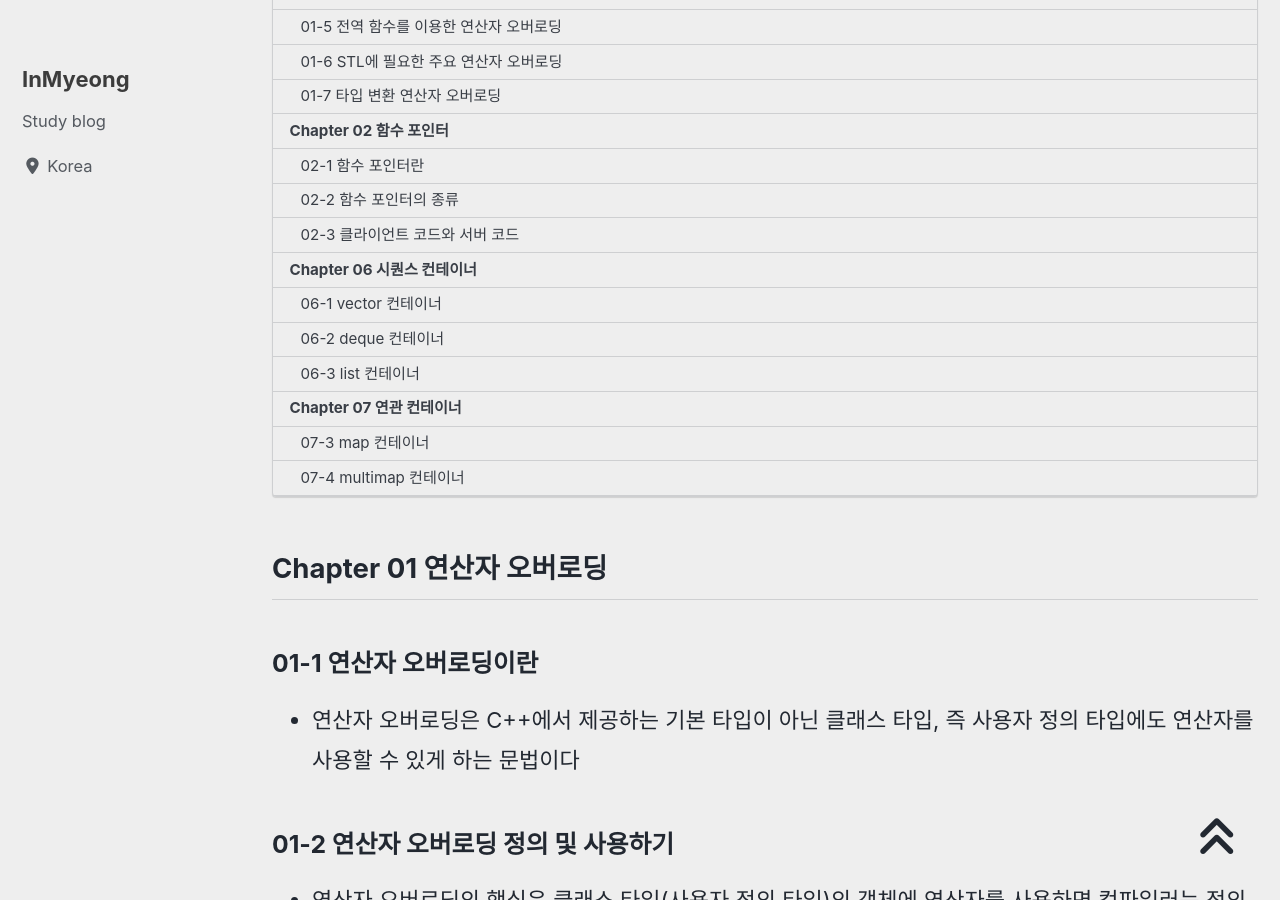
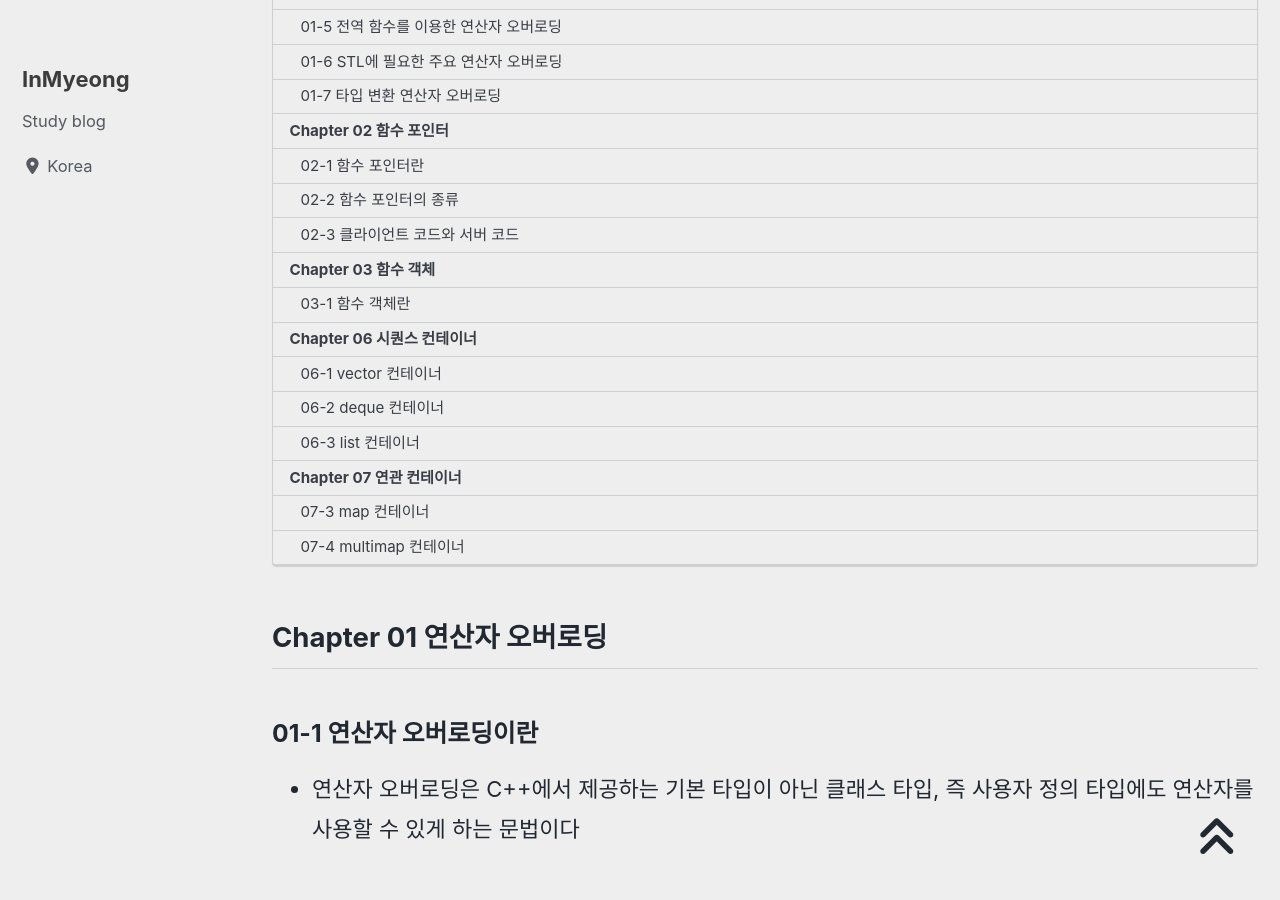
Before and after one commit to devMyeong/devMyeong.github.io, a Jekyll site: the page built from _posts/stl/2021-08-12-cpp-stl.md, in a window 1280 px wide and 900 px high, scrolled down 468 px. Built offline with Jekyll 4.4.1, drawn with Linux system fonts in a browser that asks for light colours; cached includes are drawn as plain includes; nearby versions of some CDN libraries; some web fonts are replaced; comment, search, counter and statistics services are not loaded; some of the changed text lies outside the part shown.

Commit message:
update stl chapter 03-1

```diff
--- a/_posts/stl/2021-08-12-cpp-stl.md
+++ b/_posts/stl/2021-08-12-cpp-stl.md
@@ -80,6 +80,13 @@ last_modified_at: 2021-08-24
 
 <br>
 
+## Chapter 03 함수 객체
+
+### 03-1 함수 객체란
+-
+
+<br>
+
 ## Chapter 06 시퀀스 컨테이너
 
 ### 06-1 vector 컨테이너
```
